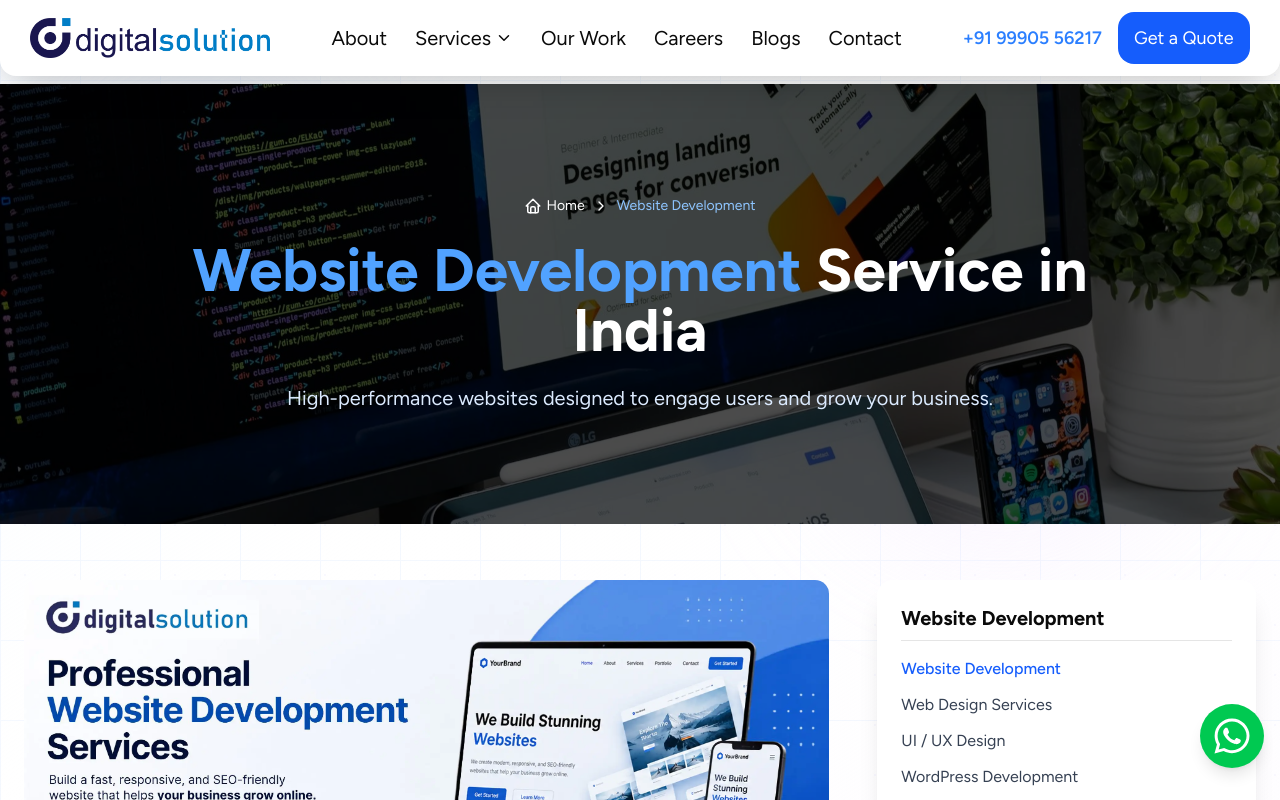
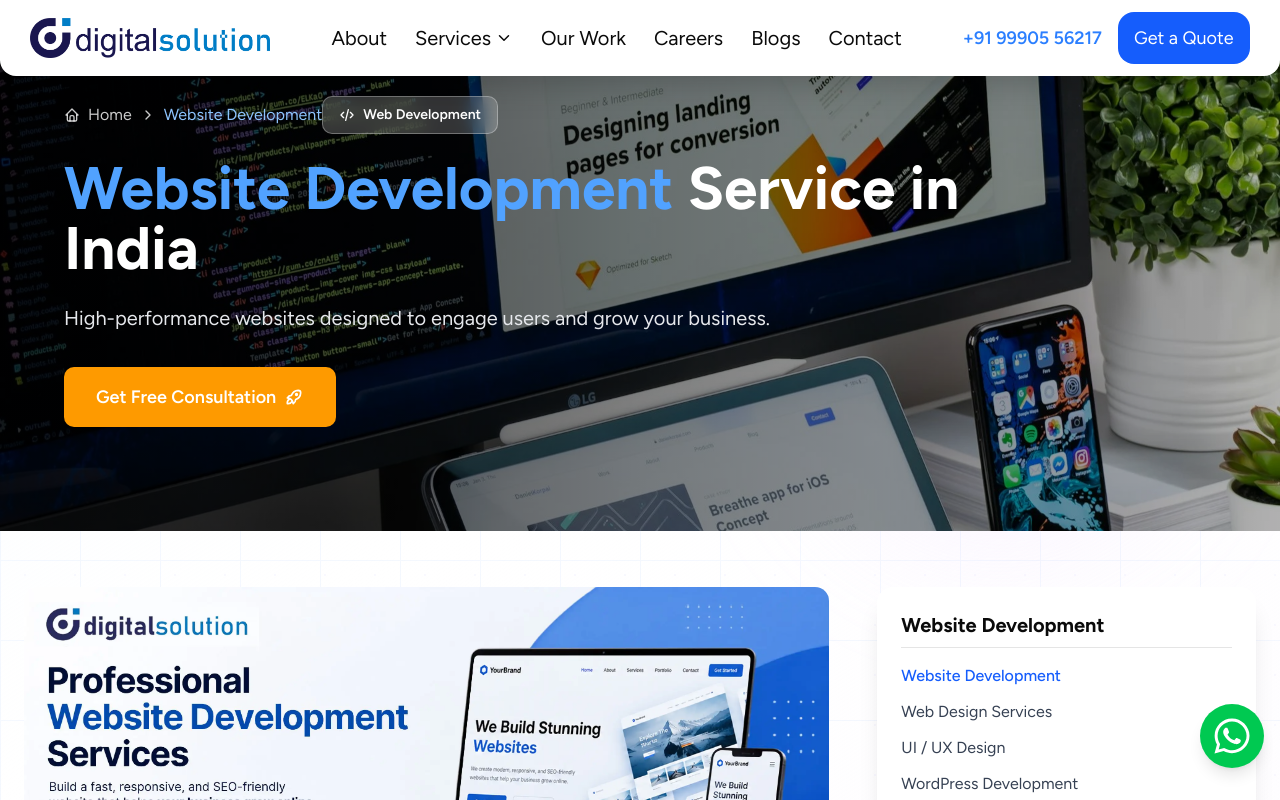
Before and after one commit to Digitalsolution360-Global/main-site, a Next.js app: page /website-development-services in a window 1280 px wide. Shown: the top 800 px of the page. Built offline with nearby package versions, Linux system fonts and the light colour scheme.

Commit message:
enhance website development services page layout and animations

```diff
--- a/app/website-development-services/client.js
+++ b/app/website-development-services/client.js
@@ -78,36 +78,83 @@ export default function WebsiteDevelopmentServicesPage() {
   return (
     <BgLayout>
       {/* ================= HERO ================= */}
-      <section className="relative h-[55vh] mt-21 flex items-center justify-center overflow-hidden">
-        <div className="absolute inset-0">
+       <section className="relative min-h-[60vh] flex items-center px-4 md:px-8 lg:px-16 pt-24 pb-16 overflow-hidden">
+      {/* Background Image & Gradient Overlay */}
+      <div className="absolute inset-0 z-0">
+        <div className="absolute inset-0 bg-gradient-to-r from-black/80 via-black/50 to-black/30 z-10" />
         <img
           src="/services/website-development-hero.webp"
           alt="Website Development Services"
           className="w-full h-full object-cover"
         />
-          <div className="absolute inset-0 bg-black/70" />
       </div>
 
-        <div className="relative z-10 max-w-5xl px-6 text-center text-white">
-          <div className="flex justify-center items-center gap-2 text-sm mb-6">
-            <Link href="/" className="flex items-center gap-1 hover:text-blue-400">
-              <IconHome size={18} /> Home
+      {/* Content */}
+      <div className="max-w-7xl mx-auto relative z-20 w-full">
+        <motion.div
+          initial={{ opacity: 0, y: 30 }}
+          animate={{ opacity: 1, y: 0 }}
+          transition={{ duration: 0.8 }}
+        >
+          {/* Breadcrumb */}
+          <Link
+            href="/"
+            className="inline-flex items-center gap-2 text-white/80 hover:text-white mb-4 transition-colors"
+          >
+            <IconHome className="w-4 h-4" /> Home
+            <IconChevronRight className="w-4 h-4" />
+            <span className="text-blue-300">Website Development</span>
           </Link>
-            <IconChevronRight size={16} />
-            <span className="text-blue-300">Website Development</span>
+
+          {/* Badge with IconCode */}
+          <motion.span
+            initial={{ opacity: 0, scale: 0.8 }}
+            animate={{ opacity: 1, scale: 1 }}
+            transition={{ duration: 0.5, delay: 0.2 }}
+            className="inline-flex items-center gap-2 bg-white/20 backdrop-blur-sm text-white px-4 py-2 rounded-lg text-sm font-semibold mb-6 border border-white/30"
+          >
+            <IconCode className="w-4 h-4" /> Web Development
+          </motion.span>
+
+          {/* Title */}
+          <motion.h1
+            initial={{ opacity: 0, y: 20 }}
+            animate={{ opacity: 1, y: 0 }}
+            transition={{ duration: 0.6, delay: 0.2 }}
+            className="text-4xl md:text-5xl lg:text-6xl font-bold text-white mb-6 max-w-4xl"
+          >
+            <span className="text-blue-400">Website Development</span> Service in India
+          </motion.h1>
+
+          {/* Description */}
+          <p className="text-lg md:text-xl text-gray-200 leading-relaxed max-w-3xl mb-8">
+            High-performance websites designed to engage users and grow your business.
+          </p>
+
+          {/* CTA */}
+          <div className="flex flex-wrap gap-4 mb-10">
+            <Link
+              href="/contact-us"
+              className="bg-amber-500 hover:bg-amber-600 text-white px-8 py-4 rounded-lg text-lg font-semibold transition-all duration-300 hover:scale-105 hover:shadow-xl inline-flex items-center gap-2"
+            >
+              Get Free Consultation <IconRocket className="w-5 h-5" />
+            </Link>
           </div>
 
-          <motion.h1
-            initial={{ opacity: 0, y: 30 }}
-            animate={{ opacity: 1, y: 0 }}
-            className="text-4xl md:text-6xl font-bold mb-6"
-          >
-             <span className="text-blue-400"> Website Development</span> Service in India
-          </motion.h1>
-
-          <p className="text-xl text-blue-100 max-w-3xl mx-auto">
-            High-performance websites designed to engage users and grow your business.
-          </p>
+          {/* Optional Stats – if you want to add them later, you can use IconCode, IconLayout, IconDeviceLaptop, etc. */}
+          {/*
+          <div className="flex flex-wrap gap-6">
+            <div className="flex items-center gap-3 bg-white/10 backdrop-blur-sm px-4 py-3 rounded-lg border border-white/20">
+              <IconCode className="w-6 h-6 text-blue-400" />
+              <div>
+                <div className="text-2xl font-bold text-white">100+</div>
+                <div className="text-sm text-gray-300">Projects Delivered</div>
+              </div>
+            </div>
+            ...
+          </div>
+          */}
+        </motion.div>
       </div>
     </section>
 
```
Lines whose indentation alone changed are shown as unchanged.
